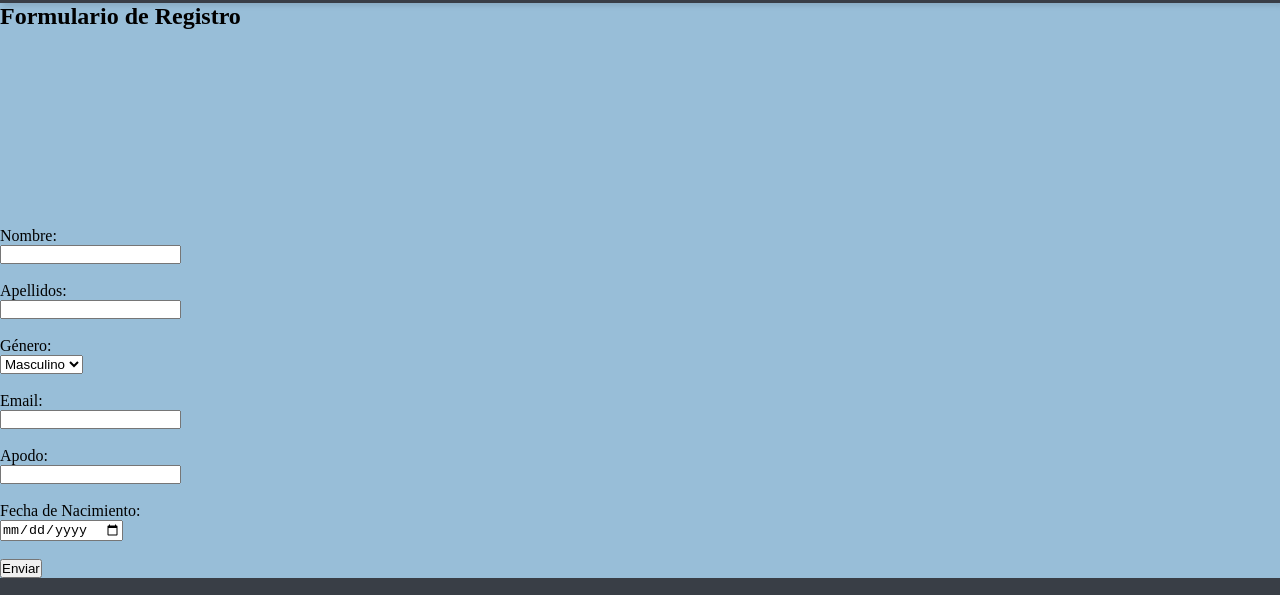
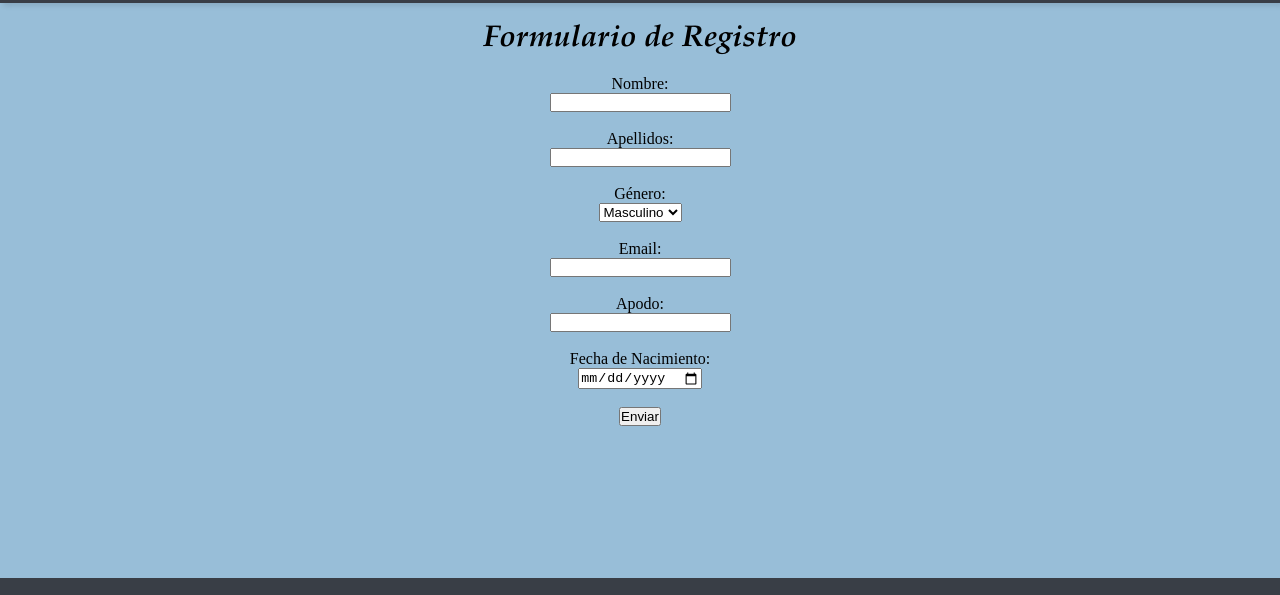
Before and after one commit to MizaBard/ProyWeb_Castro_Choque_Pacheco_001D, a plain HTML site: page registro.html in a window 1280 px wide. Shown: the part 77-672 px from the top of the page. Drawn offline with nearby package versions, Linux system fonts and the light colour scheme.

Commit message:
Actualizacion de mi trabajo
Ordené y puse unos div acorde a cada seccion del formulario, agregué pequeñas modificaciones a el css, al igual que declaré variables en javascript
eso po jefe

```diff
--- a/assets/CSS/registro_Style.css
+++ b/assets/CSS/registro_Style.css
@@ -0,0 +1,11 @@
+.container .title {
+    font-size: 20px;
+    font-weight: 200;
+    text-align: center;
+    font-family: Palatino, "Palatino Linotype", "Palatino LT STD", "Book Antiqua", Georgia, serif;
+    font-style: italic; /* Agrega cursiva */
+}
+.container .container_box
+{
+    text-align: center;
+}
--- a/registro.html
+++ b/registro.html
@@ -8,12 +8,14 @@
     <!-- hojas de estilos, css, fuentes, colores-->
     <link rel="stylesheet" href="assets/CSS/menu.css">
     <link rel="stylesheet" href="assets/CSS/style_footer.css">
+    <link rel="stylesheet" href="assets/CSS/registro_Style.css">
     <!-- fin de imports de estilo (css) -->
     <!-- Favicon, icono de la pestaña, luego va el tamaño(para diferentes tipo de dispositivo)-->
     <link rel="apple-touch-icon" sizes="180x180" href="assets/imgs/favicon/apple-touch-icon.png"><!-- este es para apple-->
     <link rel="icon" type="image/png" sizes="32x32" href="assets/imgs/favicon/avicon-32x32.png"><!-- este es para windows-->
     <link rel="icon" type="image/png" sizes="16x16" href="assets/imgs/favicon/favicon-16x16.png"><!-- este es para android-->
     <link rel="manifest" href="assets/imgs/favicon/site.webmanifest">
+
     <!-- fin Favicon -->
 
     <title>Registrarse</title>
@@ -45,32 +47,57 @@
         </nav>
     </header>
 
-    <h2>Formulario de Registro</h2>
+    <!-- Inicio Formulario-->
+    <form
+        class="container"
+        action="#" method="POST">
+        <br>
+        <div class="title"><h2>Formulario de Registro</h2></div>
+        <br>
+        <div class="container_box">
 
-    <form action="" method="POST">
-        <label for="nombre">Nombre:</label><br>
+            <label for="Nombre">Nombre:</label><br>
             <input type="text" id="nombre" name="nombre" required><br><br>
 
-        <label for="apellidos">Apellidos:</label><br>
+        </div>
+        <div class="container_box">
+
+            <label for="Apellidos">Apellidos:</label><br>
             <input type="text" id="apellidos" name="apellidos" required><br><br>
 
-        <label for="genero">Género:</label><br>
+        </div>
+        <div class="container_box">
+            <label for="Genero">Género:</label><br>
                 <select id="genero" name="genero" required>
                     <option value="masculino">Masculino</option>
                     <option value="femenino">Femenino</option>
                     <option value="otro">Otro</option>
                 </select><br><br>
+        </div>
+        <div class="container_box">
 
-        <label for="email">Email:</label><br>
+            <label for="Email">Email:</label><br>
             <input type="email" id="email" name="email" required><br><br>
 
-        <label for="apodo">Apodo:</label><br>
+        </div>
+
+        <div class="container_box">
+
+            <label for="Apodo">Apodo:</label><br>
             <input type="text" id="apodo" name="apodo" required><br><br>
 
-        <label for="fecha_nacimiento">Fecha de Nacimiento:</label><br>
-        <input type="date" id="fecha_nacimiento" name="fecha_nacimiento" required><br><br>
+        </div>
 
+        <div class="container_box">
+
+            <label for="Fecha de nacimiento">Fecha de Nacimiento:</label><br>
+            <input type="date" id="fNac" name="fecha_nacimiento" required><br><br>
+
+        </div>
+
+            <div class="container_box">
                 <input type="submit" value="Enviar">
+            </div>
     </form>
 
      <!-- Inicio Footer -->
```
Also changed, not shown: assets/JS/validacionRegistro.js (+7 -0 lines). Lines whose indentation alone changed are shown as unchanged.
